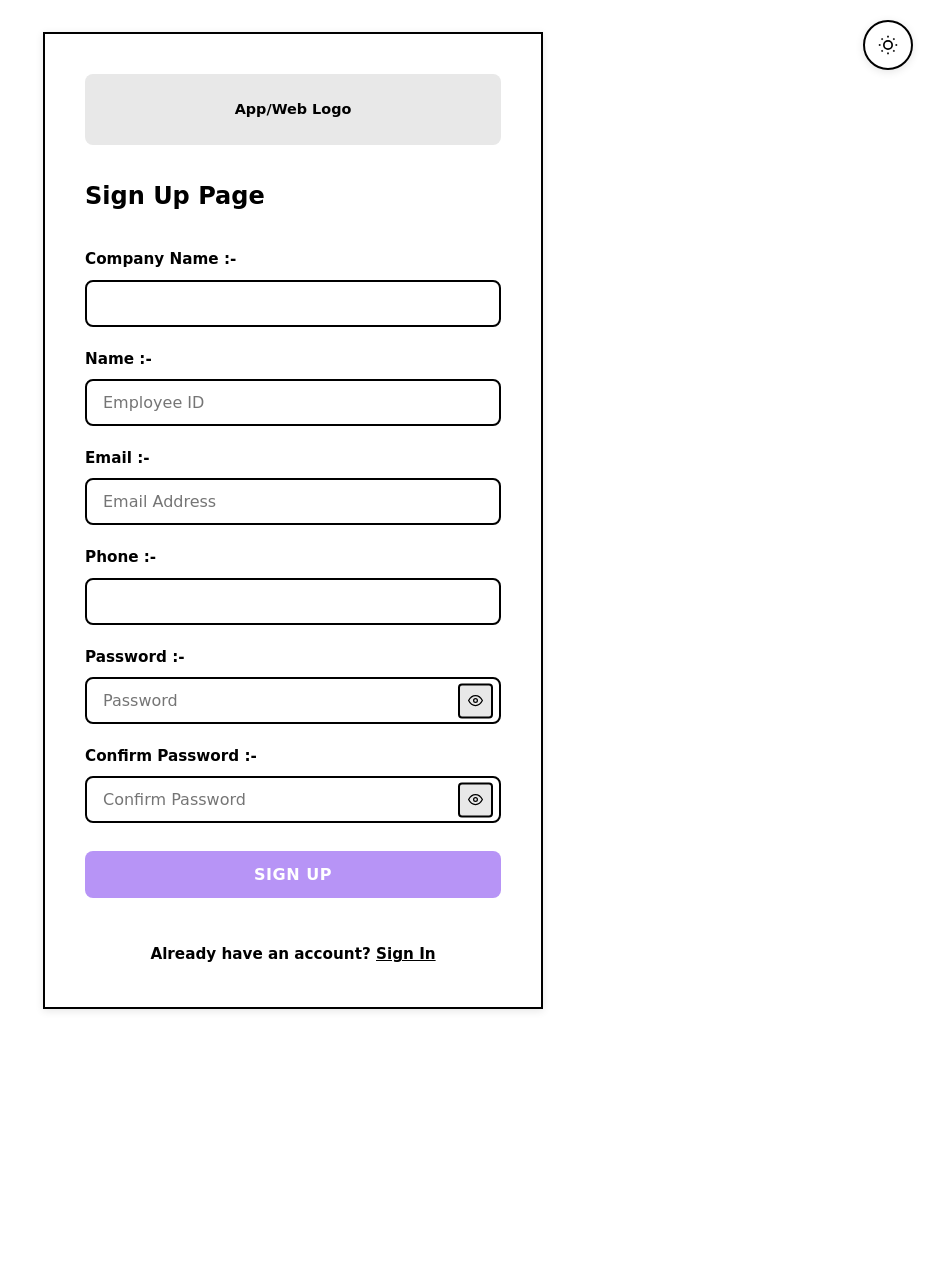
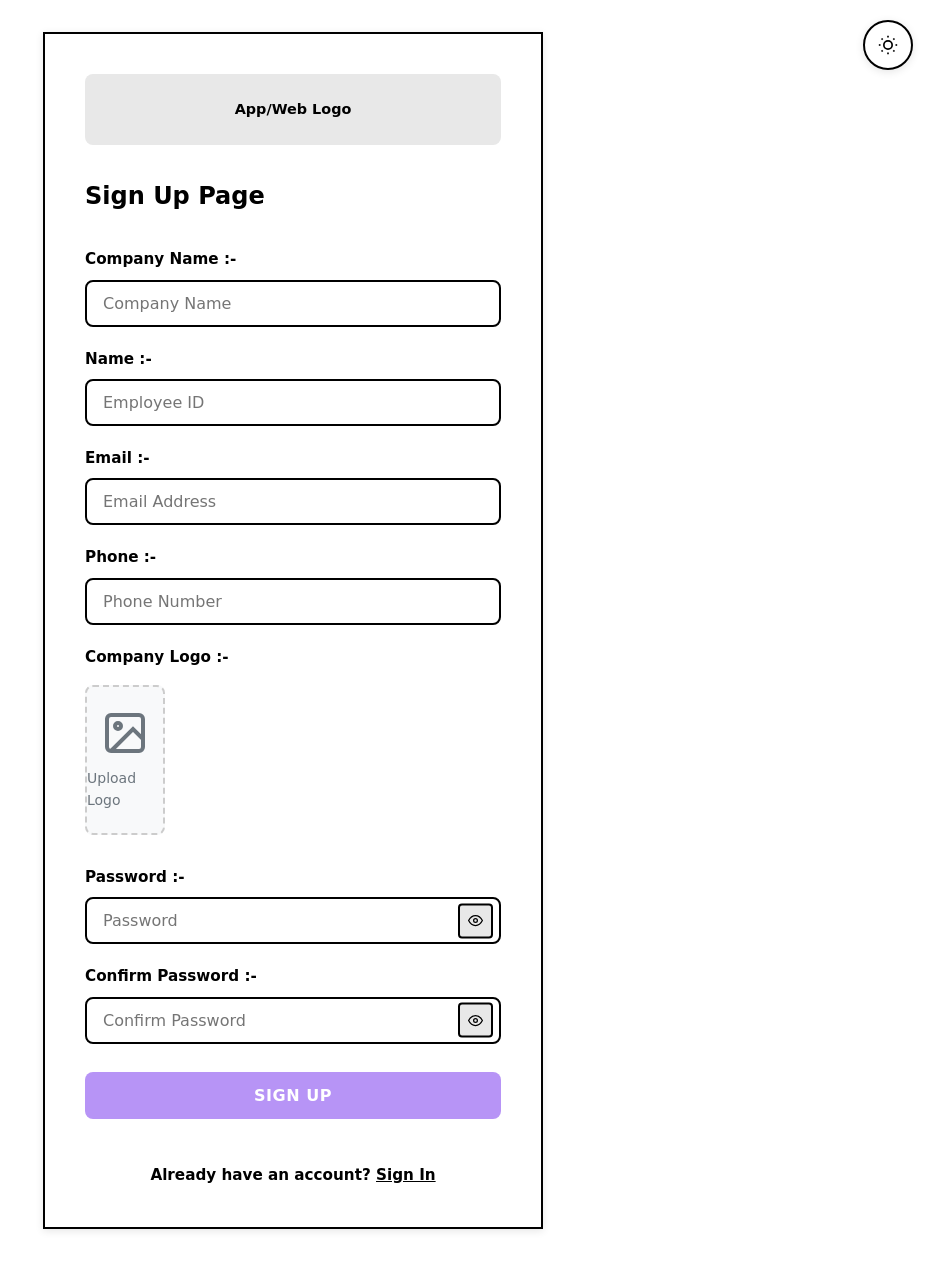
Before and after one commit to kashish2210/Odoo-x-GCET2026, a Django app: page /accounts/signup/ in a window 1280 px wide. Shown: the whole page, without its empty margins (347-1280 px from the left). Before the commit the page ends 1011 px from the top, so only its background shows below. Run offline with Django 5.2, Linux system fonts and the light colour scheme.

Commit message:
urls for account

```diff
--- a/accounts/forms.py
+++ b/accounts/forms.py
@@ -10,6 +10,37 @@ class CustomSignupForm(SignupForm):
             'placeholder': 'Employee ID',
             'class': 'form-control',
             'id': 'id_login_id'
+        })
+    )
+
+    company_name = forms.CharField(
+        max_length=100,
+        label="Company Name",
+        widget=forms.TextInput(attrs={
+            'placeholder': 'Company Name',
+            'class': 'form-control',
+            'id': 'id_company_name'
+        })
+    )
+
+    phone = forms.CharField(
+        max_length=15,
+        label="Phone",
+        widget=forms.TextInput(attrs={
+            'placeholder': 'Phone Number',
+            'class': 'form-control',
+            'type': 'tel',
+            'id': 'id_phone'
+        })
+    )
+
+    logo = forms.ImageField(
+        required=False,
+        label="Company Logo",
+        widget=forms.FileInput(attrs={
+            'class': 'form-control',
+            'id': 'id_logo',
+            'accept': 'image/*'
         })
     )
 
@@ -32,5 +63,12 @@ class CustomSignupForm(SignupForm):
     def save(self, request):
         user = super().save(request)
         user.login_id = self.cleaned_data["login_id"]
+        # Save additional fields to user model or related profile model
+        # user.company_name = self.cleaned_data.get("company_name")
+        # user.phone = self.cleaned_data.get("phone")
+        # Handle logo upload if you have a profile model
+        # if self.cleaned_data.get("logo"):
+        #     user.profile.logo = self.cleaned_data["logo"]
+        #     user.profile.save()
         user.save()
         return user
--- a/accounts/urls.py
+++ b/accounts/urls.py
@@ -0,0 +1,10 @@
+from django.contrib import admin
+from django.urls import path, include
+from django.conf import settings
+from django.conf.urls.static import static
+from accounts.views import dashboard, profile
+
+urlpatterns = [
+    path('' , dashboard, name='dashboard'),
+    path('accounts/profile/', profile, name='profile'),
+]
--- a/dayflow/urls.py
+++ b/dayflow/urls.py
@@ -22,7 +22,8 @@ from django.conf.urls.static import static
 urlpatterns = [
     path('admin/', admin.site.urls),
     path('accounts/', include('allauth.urls')),
-    path('employee/', include('employees.urls'))
+    path('employee/', include('employees.urls')),
+    path('', include('accounts.urls'))
 ]
 if settings.DEBUG:
     urlpatterns += static(settings.MEDIA_URL, document_root=settings.MEDIA_ROOT)
--- a/static/css/auth.css
+++ b/static/css/auth.css
@@ -94,3 +94,51 @@ body:not([data-theme="dark"]) .theme-toggle-floating .moon-icon {
         padding: 1rem;
     }
 }
+.logo-upload-wrapper {
+    position: relative;
+}
+
+.logo-preview {
+    width: 100%;
+    min-height: 150px;
+    border: 2px dashed #ccc;
+    border-radius: 8px;
+    display: flex;
+    flex-direction: column;
+    align-items: center;
+    justify-content: center;
+    cursor: pointer;
+    transition: all 0.3s ease;
+    background-color: #f8f9fa;
+    margin-bottom: 10px;
+}
+
+.logo-preview:hover {
+    border-color: #007bff;
+    background-color: #f0f8ff;
+}
+
+.logo-preview svg {
+    color: #6c757d;
+    margin-bottom: 10px;
+}
+
+.logo-preview p {
+    margin: 0;
+    color: #6c757d;
+    font-size: 14px;
+}
+
+.logo-preview img {
+    max-width: 100%;
+    max-height: 140px;
+    object-fit: contain;
+}
+
+#id_logo {
+    display: none;
+}
+
+.logo-upload-wrapper .form-control {
+    cursor: pointer;
+}
--- a/static/js/auth.js
+++ b/static/js/auth.js
@@ -59,3 +59,27 @@ document.addEventListener('DOMContentLoaded', function() {
         });
     }
 });
+// Logo preview functionality
+document.addEventListener('DOMContentLoaded', function() {
+    const logoInput = document.getElementById('id_logo');
+    const logoPreview = document.getElementById('logoPreview');
+
+    if (logoInput && logoPreview) {
+        // Make preview clickable
+        logoPreview.addEventListener('click', function() {
+            logoInput.click();
+        });
+
+        // Handle file selection
+        logoInput.addEventListener('change', function(e) {
+            const file = e.target.files[0];
+            if (file) {
+                const reader = new FileReader();
+                reader.onload = function(e) {
+                    logoPreview.innerHTML = `<img src="${e.target.result}" alt="Logo Preview">`;
+                };
+                reader.readAsDataURL(file);
+            }
+        });
+    }
+});
--- a/templates/account/signup.html
+++ b/templates/account/signup.html
@@ -25,12 +25,15 @@
                 </div>
             {% endif %}
 
-            <form method="post" class="auth-form">
+            <form method="post" enctype="multipart/form-data" class="auth-form">
                 {% csrf_token %}
 
                 <div class="form-group">
-                    <label class="form-label">Company Name :-</label>
-                    <input type="text" name="company_name" placeholder="" class="form-control">
+                    <label for="{{ form.company_name.id_for_label }}" class="form-label">Company Name :-</label>
+                    {{ form.company_name }}
+                    {% if form.company_name.errors %}
+                        <span class="field-error">{{ form.company_name.errors.0 }}</span>
+                    {% endif %}
                 </div>
 
                 <div class="form-group">
@@ -54,8 +57,29 @@
                 </div>
 
                 <div class="form-group">
-                    <label class="form-label">Phone :-</label>
-                    <input type="tel" name="phone" placeholder="" class="form-control">
+                    <label for="{{ form.phone.id_for_label }}" class="form-label">Phone :-</label>
+                    {{ form.phone }}
+                    {% if form.phone.errors %}
+                        <span class="field-error">{{ form.phone.errors.0 }}</span>
+                    {% endif %}
+                </div>
+
+                <div class="form-group">
+                    <label for="{{ form.logo.id_for_label }}" class="form-label">Company Logo :-</label>
+                    <div class="logo-upload-wrapper">
+                        <div class="logo-preview" id="logoPreview">
+                            <svg xmlns="http://www.w3.org/2000/svg" width="48" height="48" viewBox="0 0 24 24" fill="none" stroke="currentColor" stroke-width="2">
+                                <rect x="3" y="3" width="18" height="18" rx="2" ry="2"></rect>
+                                <circle cx="8.5" cy="8.5" r="1.5"></circle>
+                                <polyline points="21 15 16 10 5 21"></polyline>
+                            </svg>
+                            <p>Upload Logo</p>
+                        </div>
+                        {{ form.logo }}
+                    </div>
+                    {% if form.logo.errors %}
+                        <span class="field-error">{{ form.logo.errors.0 }}</span>
+                    {% endif %}
                 </div>
 
                 <div class="form-group">
```
